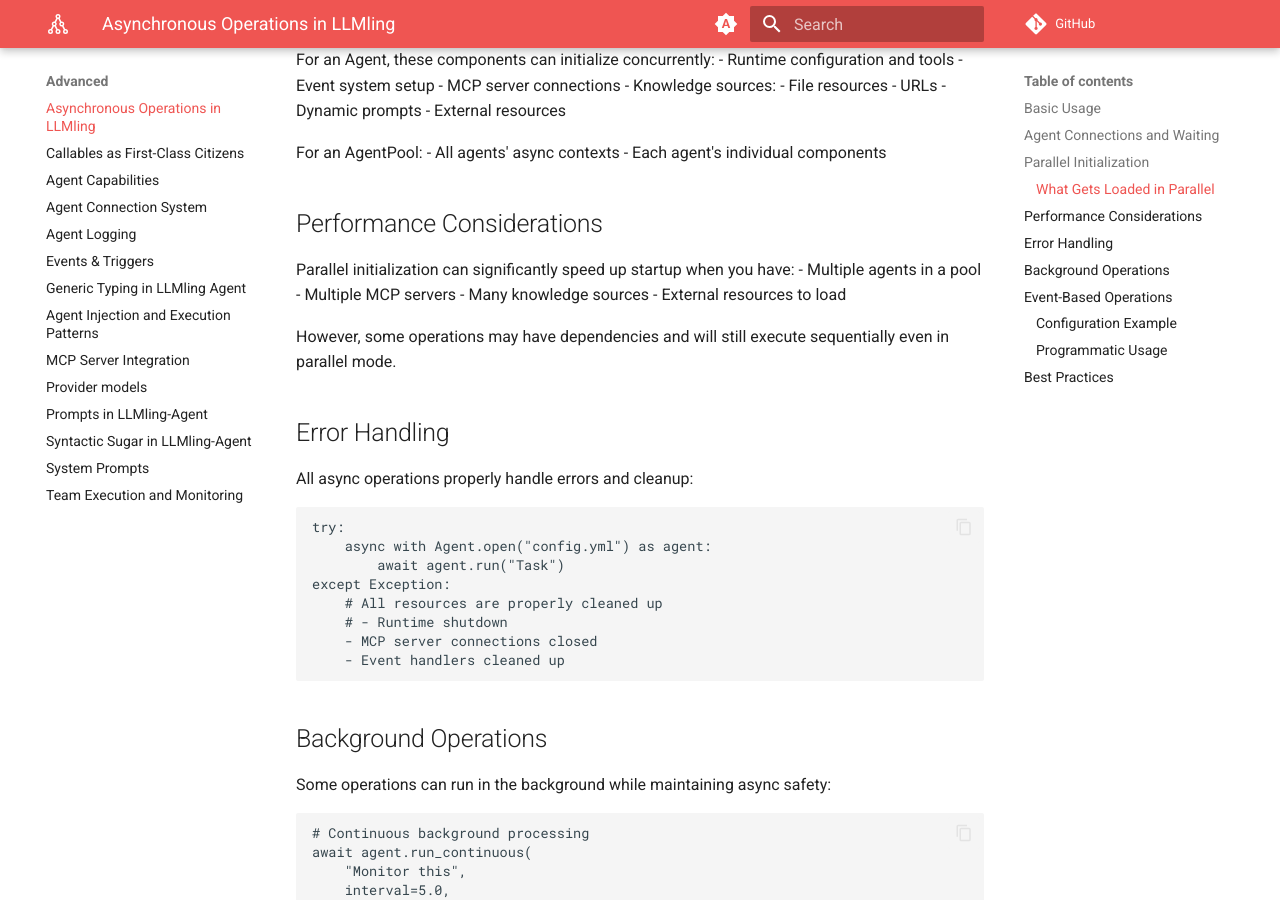
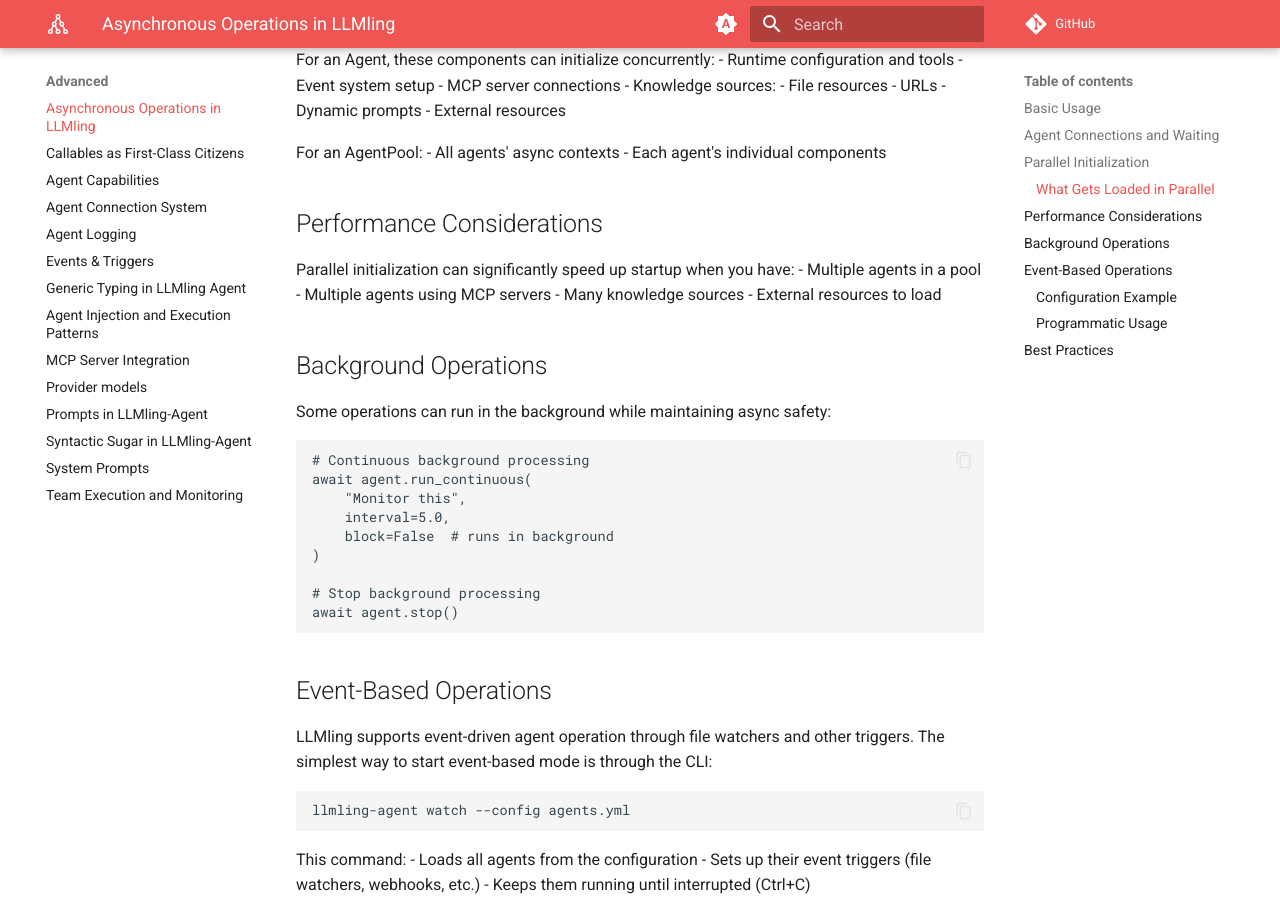
Before and after one commit to uk0/llmling-agent, an MkDocs documentation site: the page built from docs/advanced/async.md, in a window 1280 px wide and 900 px high, scrolled down 1386 px. Built offline with MkDocs 1.6.1 and Material for MkDocs 9.7.7, drawn with Linux system fonts in a browser that asks for light colours; comment, search, counter and statistics services are not loaded.

Commit message:
chore: cleanup

````diff
--- a/docs/advanced/async.md
+++ b/docs/advanced/async.md
@@ -74,25 +74,10 @@
 
 Parallel initialization can significantly speed up startup when you have:
 - Multiple agents in a pool
-- Multiple MCP servers
+- Multiple agents using MCP servers
 - Many knowledge sources
 - External resources to load
 
-However, some operations may have dependencies and will still execute sequentially even in parallel mode.
-
-## Error Handling
-
-All async operations properly handle errors and cleanup:
-```python
-try:
-    async with Agent.open("config.yml") as agent:
-        await agent.run("Task")
-except Exception:
-    # All resources are properly cleaned up
-    # - Runtime shutdown
-    - MCP server connections closed
-    - Event handlers cleaned up
-```
 
 ## Background Operations
 
````
